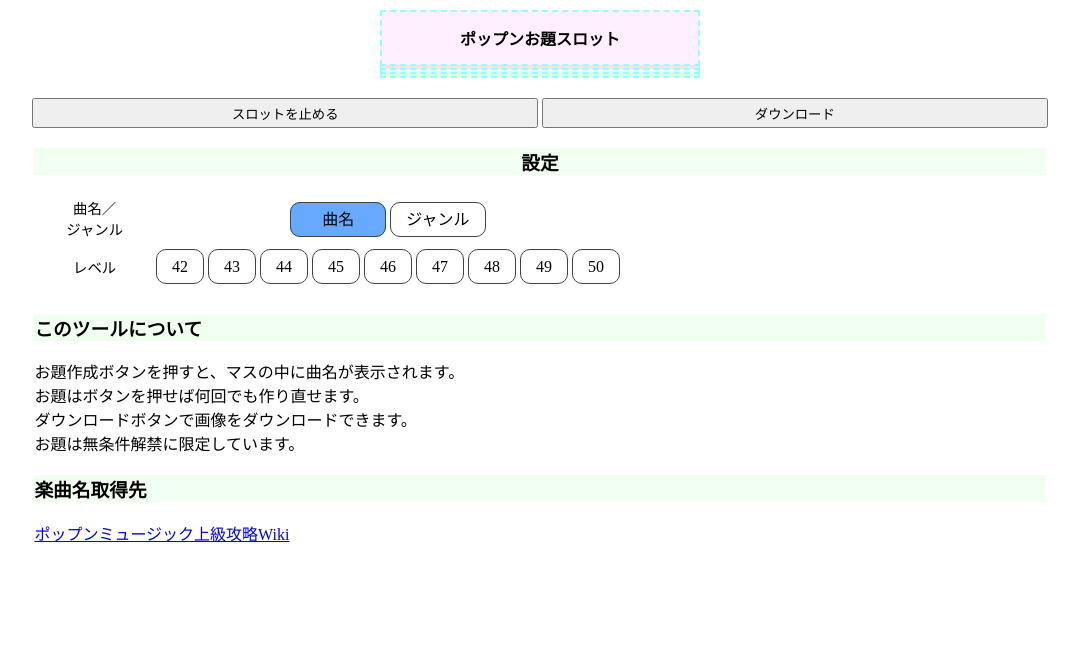
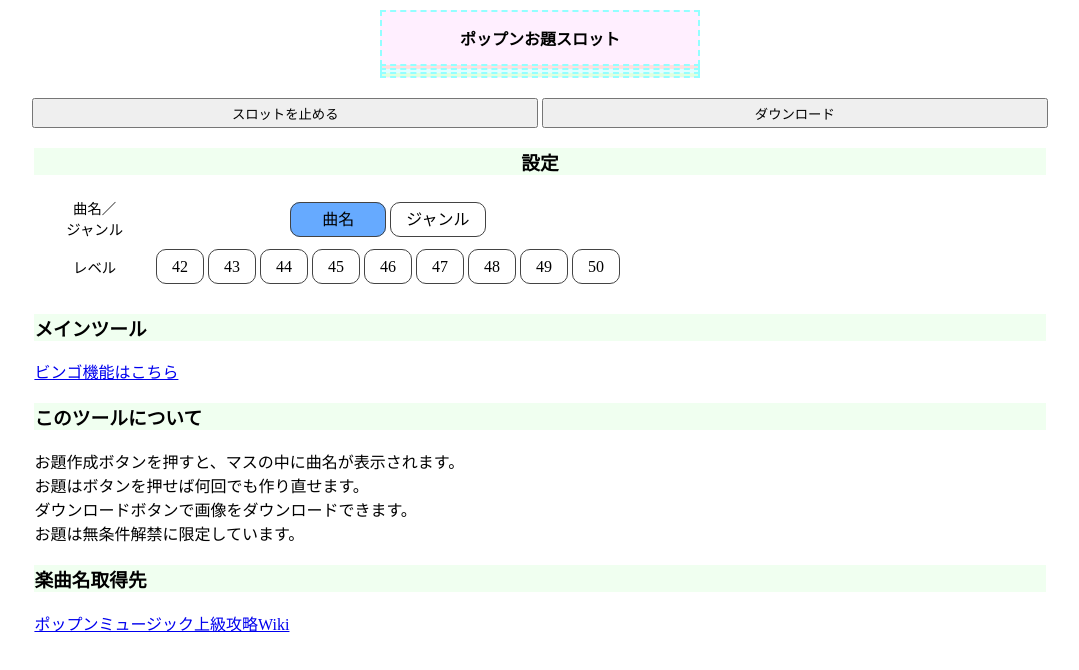
Before and after one commit to PopSmileAx/Test, a plain HTML site: page SLOT/index.html in a window 1280 px wide. Shown: the whole page, without its empty margins (100-1179 px from the left). Drawn offline with nearby package versions, Linux system fonts and the light colour scheme.

Commit message:
相互リンク

```diff
--- a/SLOT/index.html
+++ b/SLOT/index.html
@@ -61,8 +61,11 @@
 			</tr>
 		</table>
 	</div>
-	<div class="dlArea">
-
+	<div class="AboutArea">
+		<h3>メインツール</h3>
+		<ul>
+			<li><a href="https://popsmileax.github.io/Test/LevelPage/">ビンゴ機能はこちら</a></li>
+		</ul>
 	</div>
 	<div class="AboutArea">
 		<h3>このツールについて</h3>
```
Also changed, not shown: LevelPage/index.html (+5 -2 lines).
